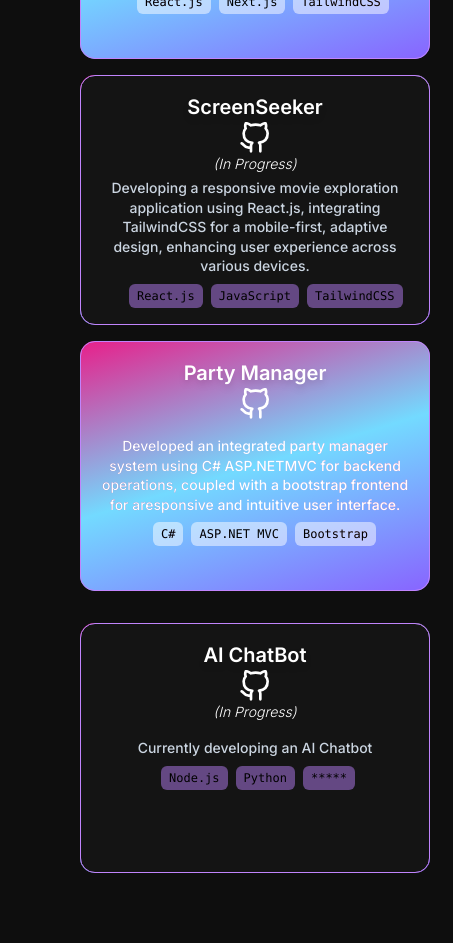
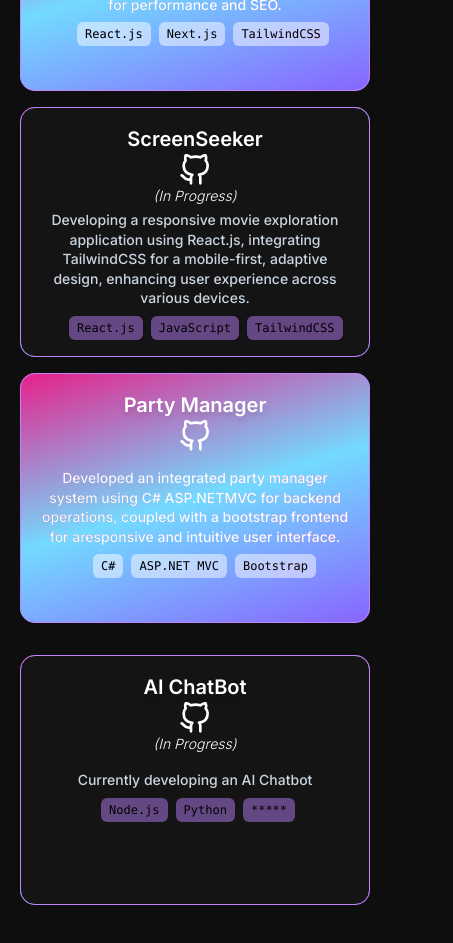
Before and after one commit to chanelle-b/chan-nextjs, a Next.js app: page / in a window 390 px wide. Shown: the part 2120-3063 px from the top of the page, 453 px wide, since content can reach past the window. Built offline with nearby package versions, Linux system fonts and the light colour scheme.

Commit message:
Improved mobile view

```diff
--- a/app/components/ProjectSection.jsx
+++ b/app/components/ProjectSection.jsx
@@ -12,7 +12,7 @@ const ProjectSection = () => {
   return (
     <section
         id="projects"
-      className="flex justify-center w-full pl-4 sm:pl-10 md:pt-32 lg:pt-64"
+        className="flex flex-col items-center w-full px-4 sm:px-10 md:pt-32 lg:pt-64"
     >
       <div className="pt-18 grid grid-cols-1 md:grid-cols-2 lg:grid-cols-3 gap-8 md:gap-14 lg:gap-14 lg:gap-x-14 px-4 md:pr-8 md:gap-x-52">
         {/* Header */}
@@ -25,13 +25,16 @@ const ProjectSection = () => {
             <span className="number-tags text-3xl font-mono">02.</span> Projects
           </h2>
         </div>
-
+        {/* Card 1 */}
+        <div className="sm:mt-8"></div>
         <div data-aos="fade-down" data-aos-delay="300" className="pb-4  ">
+          <div className="flex flex-col items-center">
             <div className="card gradient-border p-0.2 inline-block -mt-8">
-            <div className="card2 content border border-purple-400 p-4 text-white hover:text-black bg-black text-transparent bg-clip-text bg-gradient-to-r from-purple-900 via-blue-400 to-pink-500">
+              <div
+                  className="card2 content border border-purple-400 p-4 text-white hover:text-black bg-black text-transparent bg-clip-text bg-gradient-to-r from-purple-900 via-blue-400 to-pink-500">
                 <h1 className="project-title text-2xl font-semibold scale-125 drop-shadow-md pb-1 pt-2">
                   Chan-Folio
-                <br />
+                  <br/>
                 </h1>
                 <div class="flex justify-center items-center pr-4">
                   <a
@@ -60,7 +63,8 @@ const ProjectSection = () => {
                         viewBox="0 0 24 24"
                         class="w-8 hover:text-[rgb(99,213,255)]"
                     >
-                    <path d="M9 19c-5 1.5-5-2.5-7-3m14 6v-3.87a3.37 3.37 0 0 0-.94-2.61c3.14-.35 6.44-1.54 6.44-7A5.44 5.44 0 0 0 20 4.77 5.07 5.07 0 0 0 19.91 1S18.73.65 16 2.48a13.38 13.38 0 0 0-7 0C6.27.65 5.09 1 5.09 1A5.07 5.07 0 0 0 5 4.77a5.44 5.44 0 0 0-1.5 3.78c0 5.42 3.3 6.61 6.44 7A3.37 3.37 0 0 0 9 18.13V22"></path>
+                      <path
+                          d="M9 19c-5 1.5-5-2.5-7-3m14 6v-3.87a3.37 3.37 0 0 0-.94-2.61c3.14-.35 6.44-1.54 6.44-7A5.44 5.44 0 0 0 20 4.77 5.07 5.07 0 0 0 19.91 1S18.73.65 16 2.48a13.38 13.38 0 0 0-7 0C6.27.65 5.09 1 5.09 1A5.07 5.07 0 0 0 5 4.77a5.44 5.44 0 0 0-1.5 3.78c0 5.42 3.3 6.61 6.44 7A3.37 3.37 0 0 0 9 18.13V22"></path>
                     </svg>
                   </a>
                 </div>
@@ -90,14 +94,16 @@ const ProjectSection = () => {
               </div>
             </div>
           </div>
+        </div>
 
           {/* Card 2 */}
         <div data-aos="fade-down" data-aos-delay="500" className="pb-4">
+          <div className="flex flex-col items-center">
             <div className="card gradient-border p-0.2 inline-block -mt-8">
               <div className="card2 content border border-purple-400 p-4 text-white hover:text-purple-300">
                 <h1 className="project-title text-2xl font-semibold scale-125 drop-shadow-md pb-1 pt-2">
                   ScreenSeeker
-                <br />
+                  <br/>
                 </h1>
                 <div class="flex justify-center items-center">
                   <a
@@ -113,7 +119,8 @@ const ProjectSection = () => {
                         viewBox="0 0 24 24"
                         class="w-8 hover:text-[rgb(255,161,214)]"
                     >
-                    <path d="M9 19c-5 1.5-5-2.5-7-3m14 6v-3.87a3.37 3.37 0 0 0-.94-2.61c3.14-.35 6.44-1.54 6.44-7A5.44 5.44 0 0 0 20 4.77 5.07 5.07 0 0 0 19.91 1S18.73.65 16 2.48a13.38 13.38 0 0 0-7 0C6.27.65 5.09 1 5.09 1A5.07 5.07 0 0 0 5 4.77a5.44 5.44 0 0 0-1.5 3.78c0 5.42 3.3 6.61 6.44 7A3.37 3.37 0 0 0 9 18.13V22"></path>
+                      <path
+                          d="M9 19c-5 1.5-5-2.5-7-3m14 6v-3.87a3.37 3.37 0 0 0-.94-2.61c3.14-.35 6.44-1.54 6.44-7A5.44 5.44 0 0 0 20 4.77 5.07 5.07 0 0 0 19.91 1S18.73.65 16 2.48a13.38 13.38 0 0 0-7 0C6.27.65 5.09 1 5.09 1A5.07 5.07 0 0 0 5 4.77a5.44 5.44 0 0 0-1.5 3.78c0 5.42 3.3 6.61 6.44 7A3.37 3.37 0 0 0 9 18.13V22"></path>
                     </svg>
                   </a>
                 </div>
@@ -143,18 +150,22 @@ const ProjectSection = () => {
               </div>
             </div>
           </div>
+        </div>
 
           {/* Card 3 */}
           <div className="-mt-8">
             <div data-aos="fade-down" data-aos-delay="700">
+              <div className="flex flex-col items-center">
                 <div className="card gradient-border p-0.2 inline-block">
-              <div className="card2 content border border-purple-400 p-4 text-white hover:text-black bg-black text-transparent bg-clip-text bg-gradient-to-r from-purple-900 via-blue-400 to-pink-500">
+                  <div
+                      className="card2 content border border-purple-400 p-4 text-white hover:text-black bg-black text-transparent bg-clip-text bg-gradient-to-r from-purple-900 via-blue-400 to-pink-500">
                     <h1 className="project-title text-2xl font-semibold scale-125 drop-shadow-md pb-1 pt-2">
                       Party Manager
-                  <br />
+                      <br/>
                     </h1>
                     <div class="flex justify-center items-center">
-                  <a href="https://github.com/chanelle-b/Party-Manager" class="transition-transform duration-200 hover:scale-125">
+                      <a href="https://github.com/chanelle-b/Party-Manager"
+                         class="transition-transform duration-200 hover:scale-125">
                         <svg
                             stroke-linejoin="round"
                             stroke-linecap="round"
@@ -164,7 +175,8 @@ const ProjectSection = () => {
                             viewBox="0 0 24 24"
                             class="w-8 hover:text-[rgb(99,213,255)]"
                         >
-                      <path d="M9 19c-5 1.5-5-2.5-7-3m14 6v-3.87a3.37 3.37 0 0 0-.94-2.61c3.14-.35 6.44-1.54 6.44-7A5.44 5.44 0 0 0 20 4.77 5.07 5.07 0 0 0 19.91 1S18.73.65 16 2.48a13.38 13.38 0 0 0-7 0C6.27.65 5.09 1 5.09 1A5.07 5.07 0 0 0 5 4.77a5.44 5.44 0 0 0-1.5 3.78c0 5.42 3.3 6.61 6.44 7A3.37 3.37 0 0 0 9 18.13V22"></path>
+                          <path
+                              d="M9 19c-5 1.5-5-2.5-7-3m14 6v-3.87a3.37 3.37 0 0 0-.94-2.61c3.14-.35 6.44-1.54 6.44-7A5.44 5.44 0 0 0 20 4.77 5.07 5.07 0 0 0 19.91 1S18.73.65 16 2.48a13.38 13.38 0 0 0-7 0C6.27.65 5.09 1 5.09 1A5.07 5.07 0 0 0 5 4.77a5.44 5.44 0 0 0-1.5 3.78c0 5.42 3.3 6.61 6.44 7A3.37 3.37 0 0 0 9 18.13V22"></path>
                         </svg>
                       </a>
                     </div>
@@ -193,19 +205,23 @@ const ProjectSection = () => {
                 </div>
               </div>
             </div>
+          </div>
+
             {/* Card 4 */}
         <div
             data-aos="fade-down"
             data-aos-delay="900"
             className="md:col-start-2 lg:col-start-2">
+          <div className="flex flex-col items-center">
             <div className="card gradient-border p-0.2 inline-block ">
               <div className="card2 content border border-purple-400 p-4 text-white hover:text-purple-300">
                 <h1 className="project-title text-2xl font-semibold scale-125 drop-shadow-md pb-1 pt-2">
                   AI ChatBot
-                <br />
+                  <br/>
                 </h1>
                 <div class="flex justify-center items-center">
-                <a href="https://github.com/chanelle-b/AI-Chatbot" class="transition-transform duration-200 hover:scale-125">
+                  <a href="https://github.com/chanelle-b/AI-Chatbot"
+                     class="transition-transform duration-200 hover:scale-125">
                     <svg
                         stroke-linejoin="round"
                         stroke-linecap="round"
@@ -215,7 +231,8 @@ const ProjectSection = () => {
                         viewBox="0 0 24 24"
                         class="w-8 hover:text-[rgb(255,161,214)]"
                     >
-                    <path d="M9 19c-5 1.5-5-2.5-7-3m14 6v-3.87a3.37 3.37 0 0 0-.94-2.61c3.14-.35 6.44-1.54 6.44-7A5.44 5.44 0 0 0 20 4.77 5.07 5.07 0 0 0 19.91 1S18.73.65 16 2.48a13.38 13.38 0 0 0-7 0C6.27.65 5.09 1 5.09 1A5.07 5.07 0 0 0 5 4.77a5.44 5.44 0 0 0-1.5 3.78c0 5.42 3.3 6.61 6.44 7A3.37 3.37 0 0 0 9 18.13V22"></path>
+                      <path
+                          d="M9 19c-5 1.5-5-2.5-7-3m14 6v-3.87a3.37 3.37 0 0 0-.94-2.61c3.14-.35 6.44-1.54 6.44-7A5.44 5.44 0 0 0 20 4.77 5.07 5.07 0 0 0 19.91 1S18.73.65 16 2.48a13.38 13.38 0 0 0-7 0C6.27.65 5.09 1 5.09 1A5.07 5.07 0 0 0 5 4.77a5.44 5.44 0 0 0-1.5 3.78c0 5.42 3.3 6.61 6.44 7A3.37 3.37 0 0 0 9 18.13V22"></path>
                     </svg>
                   </a>
                 </div>
@@ -244,6 +261,7 @@ const ProjectSection = () => {
             </div>
           </div>
         </div>
+      </div>
     </section>
 );
 };
--- a/app/page.js
+++ b/app/page.js
@@ -11,7 +11,7 @@ import Footer from './components/Footer';
 
 export default function Home() {
   return (
-    <div className="relative min-h-screen">
+    <div className="relative min-h-screen overflow-x-hidden">
       {/* <video
         src={require("../public/bgUpscaled.mp4")}
         autoPlay
```
Lines whose indentation alone changed are shown as unchanged.
